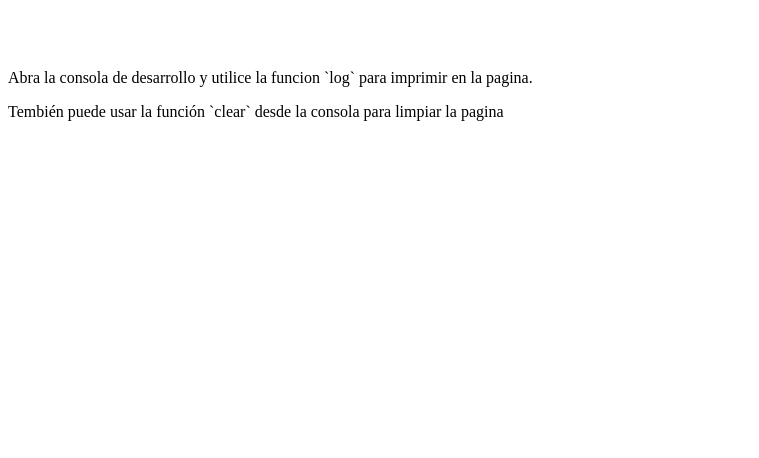
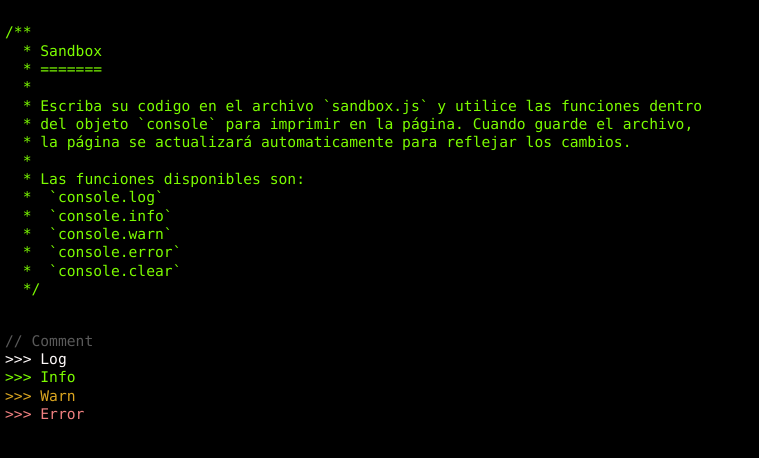
Before and after one commit to guzmonne/javascript-class, a website: page Sandbox/index.html in a window 1280 px wide. Shown: the whole page, without its empty margins (0-759 px from the left). Drawn offline with Linux system fonts and the light colour scheme.

Commit message:
actualizado el sistema de consola web

```diff
--- a/Sandbox/index.html
+++ b/Sandbox/index.html
@@ -1,19 +1,56 @@
 <html>
+  <head>
+    <style>
+      * {
+        box-sizing: border-box;
+        padding: 0;
+        margin: 0;
+        outline: none;
+      }
+
+      body {
+        padding: 5px;
+      }
+
+      body {
+        background: black;
+        color: white;
+      }
+
+      pre code {
+        font: 11pt/1.25 Monaco, monospace;
+      }
+
+      .comment { color: #5a5a5a; }
+      .debug { color: Snow; }
+      .info  { color: LawnGreen; }
+      .warn  { color: GoldenRod; }
+      .error { color: LightCoral; }
+    </style>
+  </head>
   <body>
+
     <pre>
-        <script>
-          function log(arg) {
-            var el$ = document.createElement('p');
-              el$.textContent = arg;
-              document.body.appendChild(el$);
-          }
-          function clear() {
-            document.body.innerHTML = '';
-          }
-          log('Abra la consola de desarrollo y utilice la funcion `log` para imprimir en la pagina.');
-          log('Tembién puede usar la función `clear` desde la consola para limpiar la pagina');
-      </script>
-      <script src="javascript/sandbox.js"></script>
+      <code class="info">
+/**
+  * Sandbox
+  * =======
+  *
+  * Escriba su codigo en el archivo `sandbox.js` y utilice las funciones dentro
+  * del objeto `console` para imprimir en la página. Cuando guarde el archivo,
+  * la página se actualizará automaticamente para reflejar los cambios.
+  *
+  * Las funciones disponibles son:
+  *  `console.log`
+  *  `console.info`
+  *  `console.warn`
+  *  `console.error`
+  *  `console.clear`
+  */
+      </code>
     </pre>
+
+    <script src="javascript/console.js"></script>
+    <script src="javascript/sandbox.js"></script>
   </body>
 </html>
--- /dev/null
+++ b/Sandbox/javascript/console.js
@@ -0,0 +1,57 @@
+/**
+ * This pen allows you to use all your favourite console functions right in
+ * CodePen: `console.log`, `console.info`, `console.warn`, `console.error`,
+ * and `console.clear` are supported.
+ *
+ * To scroll the console to the bottom as messages are printed use the
+ * `console.follow` function.
+ *
+ * Made with love by @nullobject (http://joshbassett.info), 2014.
+ */
+
+var console = (function() {
+  var following = true,
+      pre       = document.createElement('pre'),
+      code      = document.createElement('code');
+
+  function clear() {
+    while (code.hasChildNodes()) {
+      code.removeChild(code.lastChild);
+    }
+  }
+
+  function follow() {
+    following = true;
+  }
+
+  function print(className, prefix, object) {
+    var s    = (typeof object === 'string') ? object : JSON.stringify(object),
+        span = document.createElement('span'),
+        text = document.createTextNode(prefix + ' ' + s + '\n');
+
+    span.setAttribute('class', className);
+    span.appendChild(text);
+    code.appendChild(span);
+
+    if (following) {
+      scrollToBottom();
+    }
+  }
+
+  function scrollToBottom() {
+    window.scrollTo(0, document.body.scrollHeight);
+  }
+
+  pre.appendChild(code);
+  document.body.appendChild(pre);
+
+  return {
+    clear:  clear,
+    follow: follow,
+    comment: print.bind(this, 'comment', '//'),
+    log:    print.bind(this, 'debug', '>>>'),
+    info:   print.bind(this, 'info', '>>>'),
+    warn:   print.bind(this, 'warn', '>>>'),
+    error:  print.bind(this, 'error', '>>>')
+  };
+}());
--- a/Sandbox/javascript/sandbox.js
+++ b/Sandbox/javascript/sandbox.js
@@ -1,3 +1,5 @@
-(function() {
-  console.log('I work');
-})
+console.comment('Comment');
+console.log('Log');
+console.info('Info');
+console.warn('Warn');
+console.error('Error');
```
